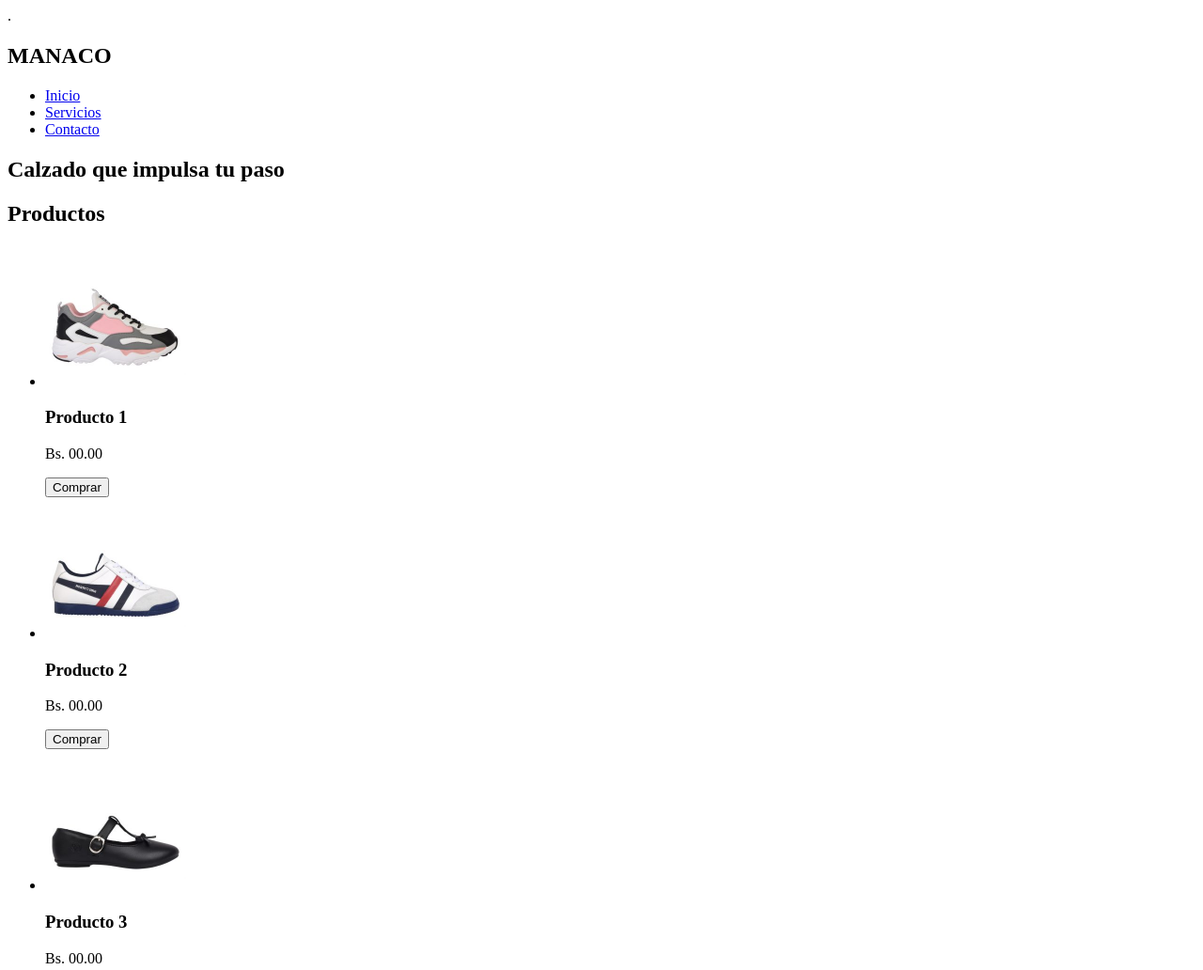
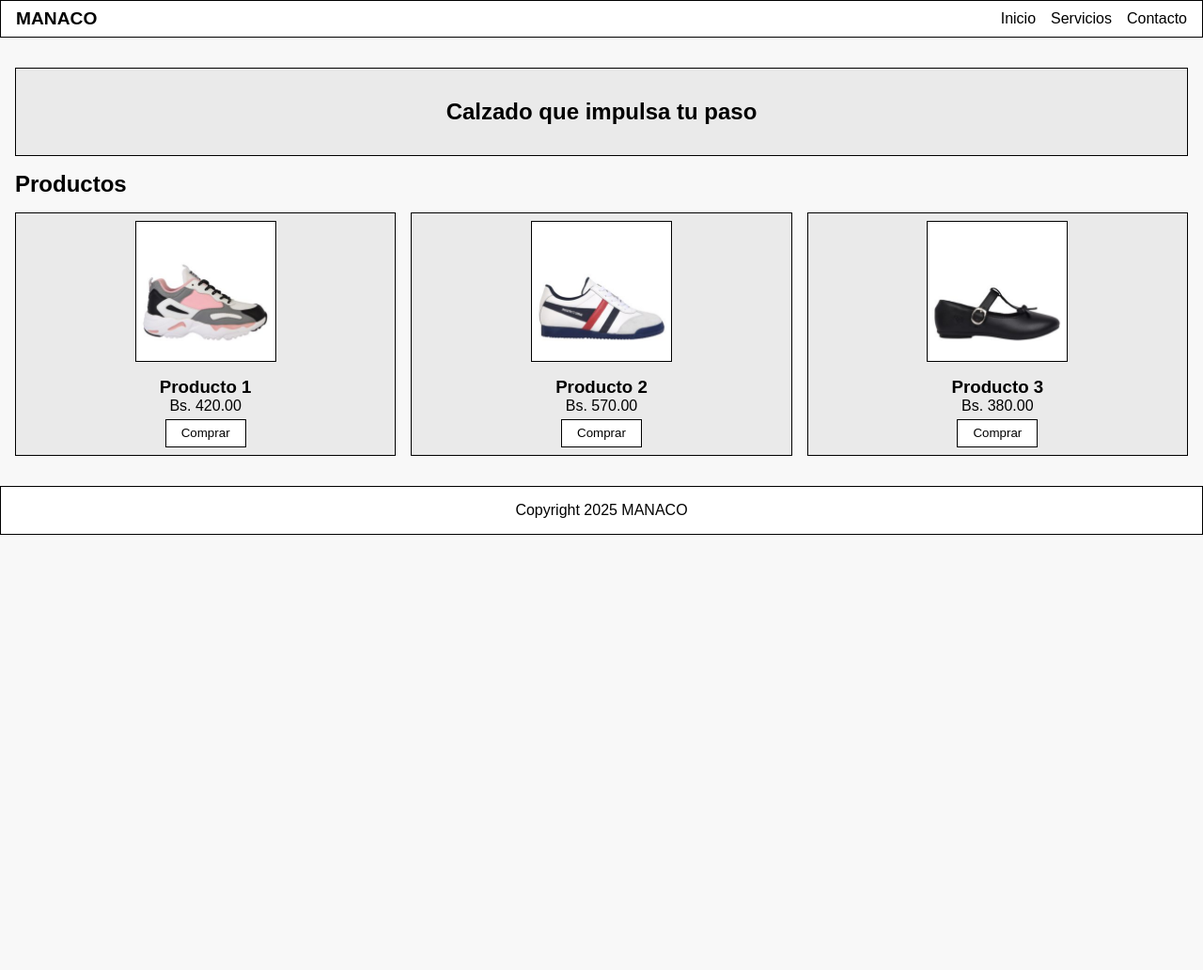
Before and after one commit to Yeltsin7/primerexamen-Yeltsin-Ancachi, a plain HTML site: page LandingManaco.html in a window 1280 px wide. Shown: the top 1032 px of the page at 94% size. After the commit the page ends 800 px from the top, so only its background shows below. Drawn offline with Linux system fonts and the light colour scheme.

Commit message:
ajuste movil

```diff
--- a/LandingManaco.html
+++ b/LandingManaco.html
@@ -2,11 +2,10 @@
 <html lang="es">
 <head>
   <meta charset="UTF-8">
-  <meta name="viewport" content="width=device-width, initial-scale=1.0">.
+  <meta name="viewport" content="width=device-width, initial-scale=1.0">
+  <title>MANACO | Calzado que impulsa tu paso</title>
 
-  <title>MANACO | Calzado que impulsa tu paso</title>
   <meta name="description" content="Calzado MANACO: zapatos de calidad que impulsan tu paso. Descubre nuestros productos deportivos y casuales al mejor precio.">
-
   <meta property="og:title" content="MANACO | Calzado que impulsa tu paso">
   <meta property="og:description" content="Descubre la colección de zapatos MANACO: comodidad, estilo y calidad para todos.">
   <meta property="og:image" content="https://tusitio.com/imagen.jpg">
@@ -14,7 +13,6 @@
   <meta property="og:url" content="https://tusitio.com">
 
   <link rel="stylesheet" href="estilos.css">
-  <title>MANACO</title>
 
 </head>
 <body>
@@ -23,7 +21,8 @@
   <header>
     <nav aria-label="Menú Principal">
       <h2>MANACO</h2>
-      <ul>
+      <button class="menu-btn" aria-label="Abrir menú">&#9776;</button>
+      <ul class="menu">
         <li><a href="#">Inicio</a></li>
         <li><a href="#">Servicios</a></li>
         <li><a href="#">Contacto</a></li>
@@ -33,35 +32,41 @@
 
   <main id="contenido">
 
-    <section>
+    <section class="banner">
       <h1>Calzado que impulsa tu paso</h1>
     </section>
 
     <section>
       <h2>Productos</h2>
-      <ul>
+      <ul class="productos">
         <li>
           <article>
-            <img src="tenisdama.jpg" alt="Zapato deportivo dama modelo 1" width="150" height="150">
+            <img src="tenisdama.jpg" alt="Zapato deportivo dama modelo 1">
+            <div>
               <h3>Producto 1</h3>
-            <p>Bs. 00.00</p>
+              <p>Bs. 420.00</p>
               <button>Comprar</button>
+            </div>
           </article>
         </li>
         <li>
           <article>
-            <img src="tenisvaron.jpg" alt="zapato deportivo varon modelo 2" width="150" height="150">
+            <img src="tenisvaron.jpg" alt="zapato deportivo varon modelo 2">
+            <div>
               <h3>Producto 2</h3>
-            <p>Bs. 00.00</p>
+              <p>Bs. 570.00</p>
               <button>Comprar</button>
+            </div>
           </article>
         </li>
         <li>
           <article>
-            <img src="zapatodama.jpg" alt="Zapato dama modelo 3" width="150" height="150">
+            <img src="zapatodama.jpg" alt="Zapato dama modelo 3">
+            <div>
               <h3>Producto 3</h3>
-            <p>Bs. 00.00</p>
+              <p>Bs. 380.00</p>
               <button>Comprar</button>
+            </div>
           </article>
         </li>
       </ul>
@@ -71,6 +76,5 @@
   <footer>
     <p>Copyright 2025 MANACO</p>
   </footer>
-
 </body>
 </html>
--- a/estilos.css
+++ b/estilos.css
@@ -1,3 +1,15 @@
+* {
+  margin: 0;
+  padding: 0;
+  box-sizing: border-box;
+}
+
+body {
+  font-family: Arial, sans-serif;
+  background: #f8f8f8;
+  color: #000;
+}
+
 .skip-link {
   position: absolute;
   top: -40px;
@@ -6,11 +18,137 @@
   color: #fff;
   padding: 8px;
   z-index: 100;
-  text-decoration: none;
-  border-radius: 4px;
-  transition: top 0.3s;
 }
-
 .skip-link:focus {
   top: 0;
 }
+
+header {
+  border: 1px solid #000;
+  padding: 0.5rem 1rem;
+  background: #fff;
+}
+
+header nav {
+  display: flex;
+  justify-content: space-between;
+  align-items: center;
+}
+
+header h2 {
+  font-size: 1.2rem;
+}
+
+.menu {
+  display: none;
+  list-style: none;
+  gap: 1rem;
+}
+
+.menu a {
+  text-decoration: none;
+  color: #000;
+}
+
+.menu-btn {
+  background: none;
+  border: none;
+  font-size: 1.5rem;
+  cursor: pointer;
+}
+
+main {
+  padding: 1rem;
+}
+
+.banner {
+  display: none;
+  border: 1px solid #000;
+  padding: 2rem;
+  margin: 1rem 0;
+  text-align: center;
+  background: #eaeaea;
+}
+
+h1 {
+  font-size: 1.5rem;
+}
+
+main h2 {
+  margin: 1rem 0;
+}
+
+.productos {
+  display: grid;
+  gap: 1rem;
+  list-style: none;
+}
+
+article {
+  border: 1px solid #000;
+  padding: 0.5rem;
+  background: #eaeaea;
+  display: flex;
+  align-items: center;
+  gap: 1rem;
+}
+
+article img {
+  width: 80px;
+  height: 80px;
+  object-fit: cover;
+  border: 1px solid #000;
+  background: #ccc;
+}
+
+article div {
+  flex: 1;
+}
+button {
+  margin-top: 0.3rem;
+  padding: 0.4rem 1rem;
+  border: 1px solid #000;
+  background: #fff;
+  cursor: pointer;
+}
+
+button:hover {
+  background: #ddd;
+}
+
+footer {
+  border: 1px solid #000;
+  padding: 1rem;
+  text-align: center;
+  margin-top: 1rem;
+  background: #fff;
+}
+
+@media (min-width: 768px) {
+  .banner {
+    display: block;
+  }
+
+  .menu {
+    display: flex;
+  }
+
+  .menu-btn {
+    display: none;
+  }
+
+  .productos {
+    grid-template-columns: repeat(3, 1fr);
+  }
+
+  article {
+    flex-direction: column;
+    text-align: center;
+  }
+
+  article img {
+    width: 100%;
+    max-width: 150px;
+    height: auto;
+  }
+}
```
Lines whose indentation alone changed are shown as unchanged.
